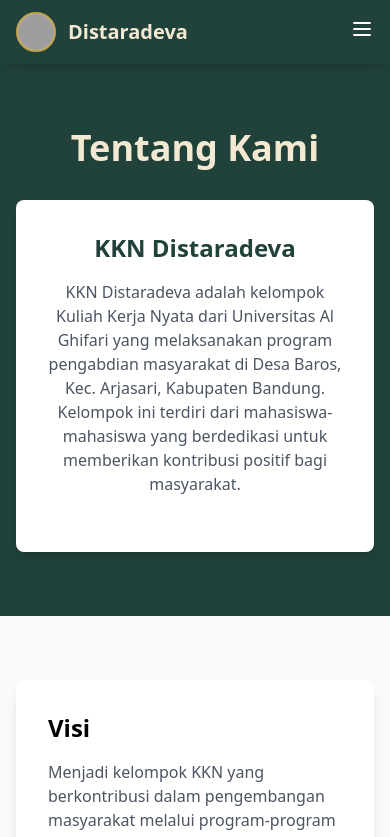
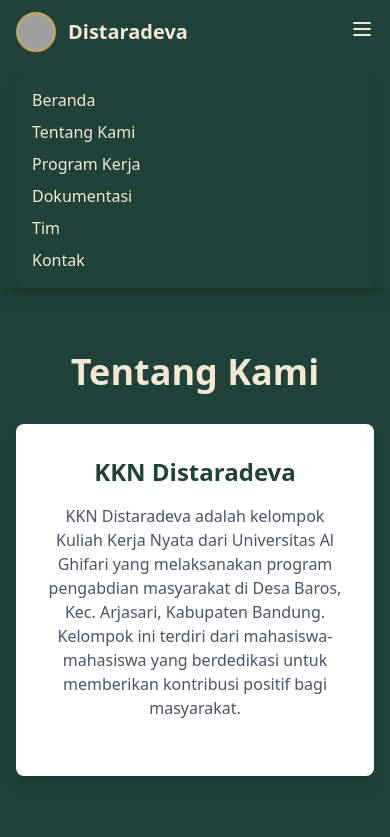
Before and after one commit to kkndistaradeva/website, a plain HTML site: page tentang.html in a window 390 px wide. Both pictures are taken after a click on the button 362 px from the left and 29 px from the top of the page. Shown: the top 837 px of the page. Drawn offline with nearby package versions, Linux system fonts and the light colour scheme; grey boxes are pictures that could not be loaded.

Commit message:
Update tentang.html
update huberger menu

```diff
--- a/tentang.html
+++ b/tentang.html
@@ -64,7 +64,10 @@
             >
           </div>
           <div class="md:hidden">
-            <button class="text-white hover:text-gold focus:outline-none">
+            <button
+              id="mobile-menu-button"
+              class="text-krem hover:text-emas focus:outline-none"
+            >
               <svg
                 class="h-6 w-6"
                 fill="none"
@@ -80,6 +83,42 @@
               </svg>
             </button>
           </div>
+        </div>
+        <!-- Mobile Menu -->
+        <div
+          id="mobile-menu"
+          class="md:hidden hidden flex-col space-y-2 mt-2 bg-hijautua rounded-lg shadow-lg p-4"
+        >
+          <a
+            href="index.html"
+            class="block hover:text-emas transition duration-300"
+            >Beranda</a
+          >
+          <a
+            href="tentang.html"
+            class="block hover:text-emas transition duration-300"
+            >Tentang Kami</a
+          >
+          <a
+            href="program.html"
+            class="block hover:text-emas transition duration-300"
+            >Program Kerja</a
+          >
+          <a
+            href="dokumentasi.html"
+            class="block hover:text-emas transition duration-300"
+            >Dokumentasi</a
+          >
+          <a
+            href="tim.html"
+            class="block hover:text-emas transition duration-300"
+            >Tim</a
+          >
+          <a
+            href="kontak.html"
+            class="block hover:text-emas transition duration-300"
+            >Kontak</a
+          >
         </div>
       </div>
     </nav>
@@ -168,7 +207,7 @@
         <div class="grid grid-cols-1 md:grid-cols-3 gap-8">
           <div>
             <h4 class="text-xl font-bold mb-4">KKN Distaradeva</h4>
-            <p class="text-gray-300">
+            <p class="text-krem">
               Tim KKN Kelompok 14 Universitas Al Ghifari (UNFARI) tahun 2025
               dengan nama Distaradeva. Fokus pada program pengembangan
               masyarakat, edukasi, dan lingkungan di wilayah pengabdian.
@@ -221,5 +260,12 @@
         </div>
       </div>
     </footer>
+    <script>
+      const btn = document.getElementById("mobile-menu-button");
+      const menu = document.getElementById("mobile-menu");
+      btn.addEventListener("click", () => {
+        menu.classList.toggle("hidden");
+      });
+    </script>
   </body>
 </html>
```
